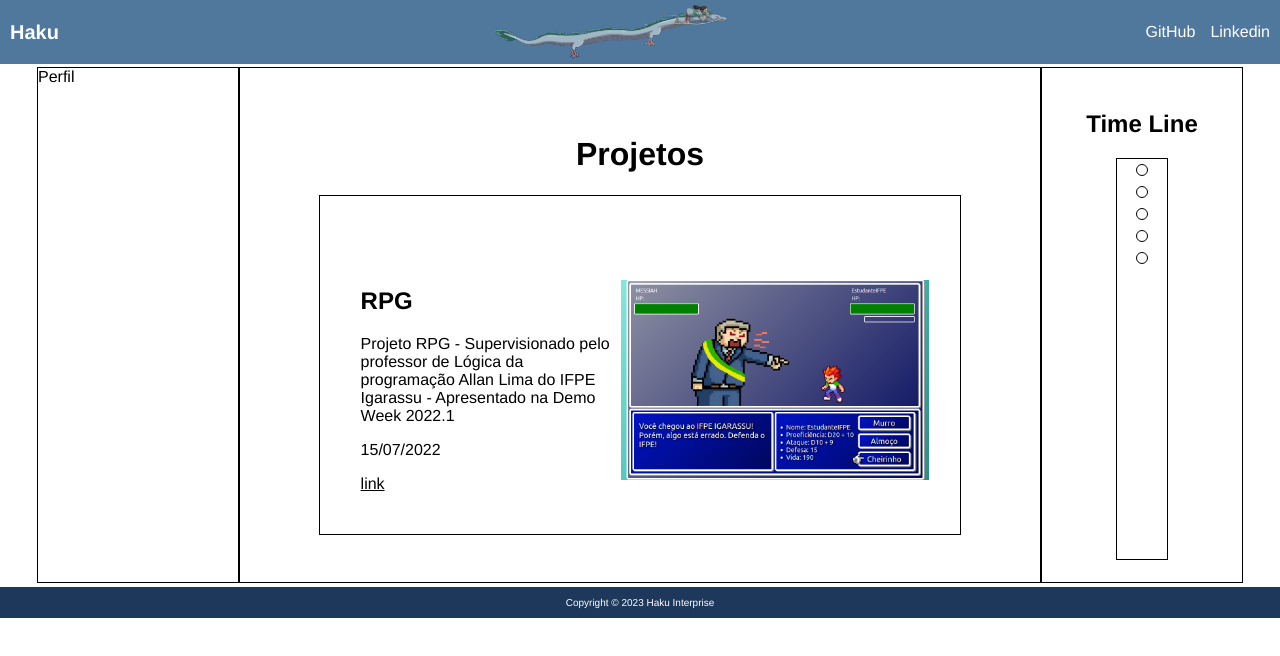
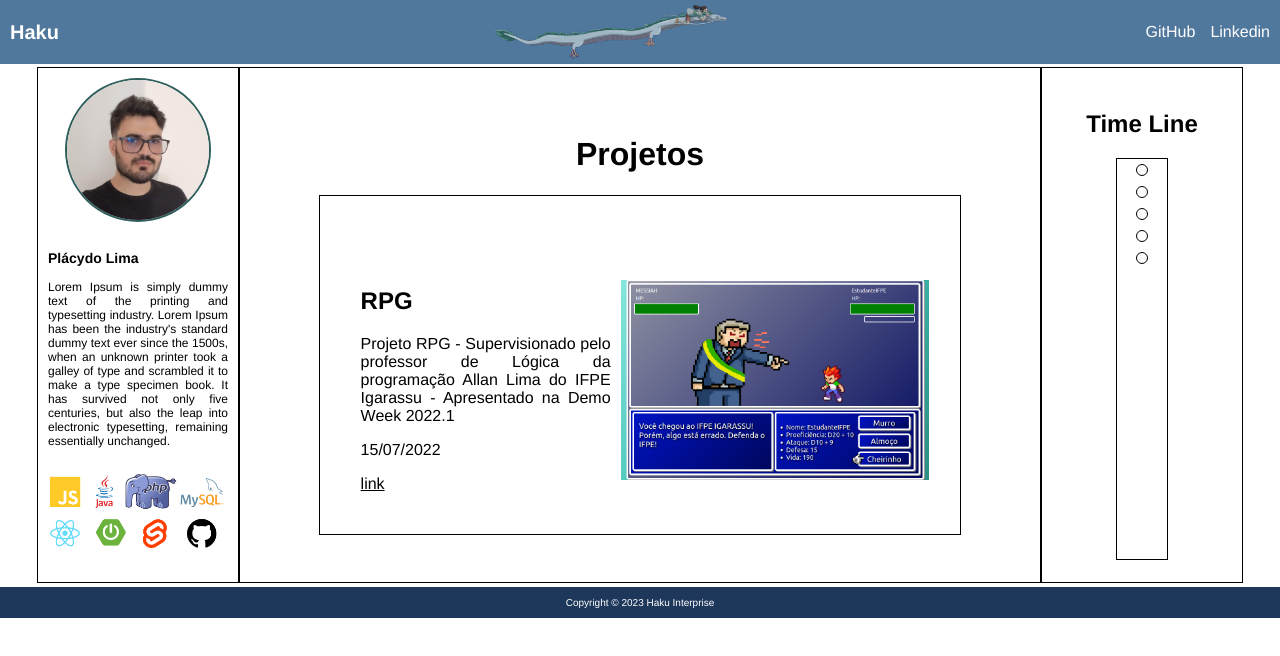
Before and after one commit to pl4cydo/portfolio, a React (Vite) app: page / in a window 1280 px wide. Shown: the top 656 px of the page. Built offline with nearby package versions, Linux system fonts and the light colour scheme.

Commit message:
tá começando a ficar bonito, iniciando criação do perfil

```diff
--- a/src/index.css
+++ b/src/index.css
@@ -19,6 +19,7 @@
   }
 
   #mainBox {
+      text-align: justify;
       max-height: 100%;
       max-width: 100%;
       display: flex;
--- a/src/styles/perfil.css
+++ b/src/styles/perfil.css
@@ -2,4 +2,24 @@
     width: 200px;
     height: 514px;
     border: 1px solid black;
+    display: flex;
+    flex-direction: column;
+    align-items: center;
 }
+
+#perfilImg > img {
+    margin-top: 10px;
+    height: 140px;
+    border: 2px solid #2e5f5c;
+    border-radius: 50%;
+}
+
+#perfilInfo {
+    font-size: 12px;
+    padding: 10px;
+    justify-content: center;
+}
+
+#insignias > img {
+    height: 80px;
+}
--- a/src/tools/Perfil.jsx
+++ b/src/tools/Perfil.jsx
@@ -3,7 +3,16 @@
 function Perfil() {
     return (
         <div id="perfilBox">
-            Perfil
+            <div id="perfilImg">
+                <img src="./src/images/placydo.jpeg" alt="placydo" />
+            </div>
+            <div id="perfilInfo">
+                <h3>Plácydo Lima</h3>
+                <p>Lorem Ipsum is simply dummy text of the printing and typesetting industry. Lorem Ipsum has been the industry's standard dummy text ever since the 1500s, when an unknown printer took a galley of type and scrambled it to make a type specimen book. It has survived not only five centuries, but also the leap into electronic typesetting, remaining essentially unchanged.</p>
+            </div>
+            <div id="insignias">
+                <img src="./src/images/badge.png" alt="" />
+            </div>
         </div>
     )
 }
```
Also changed, not shown: src/images/badge.png (added), src/images/placydo.jpeg (added).
